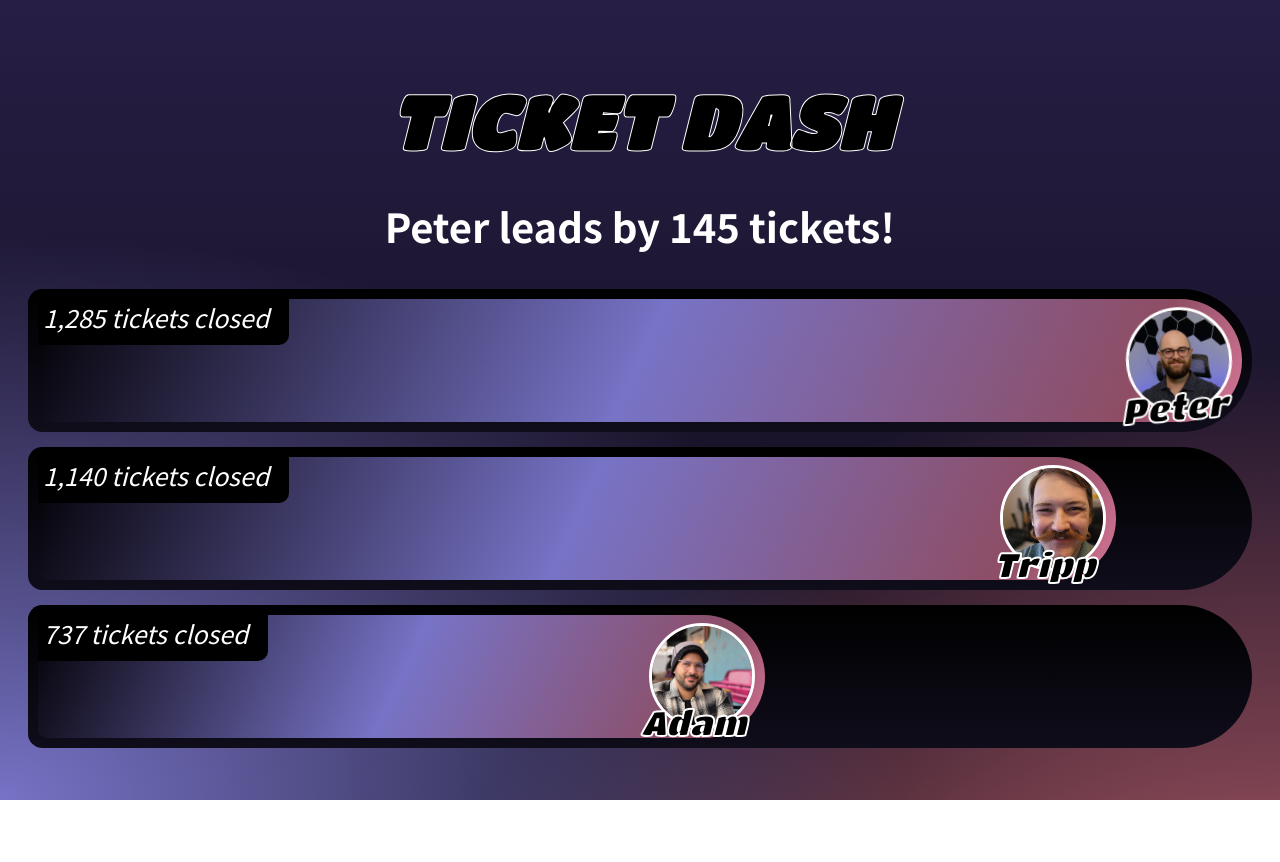
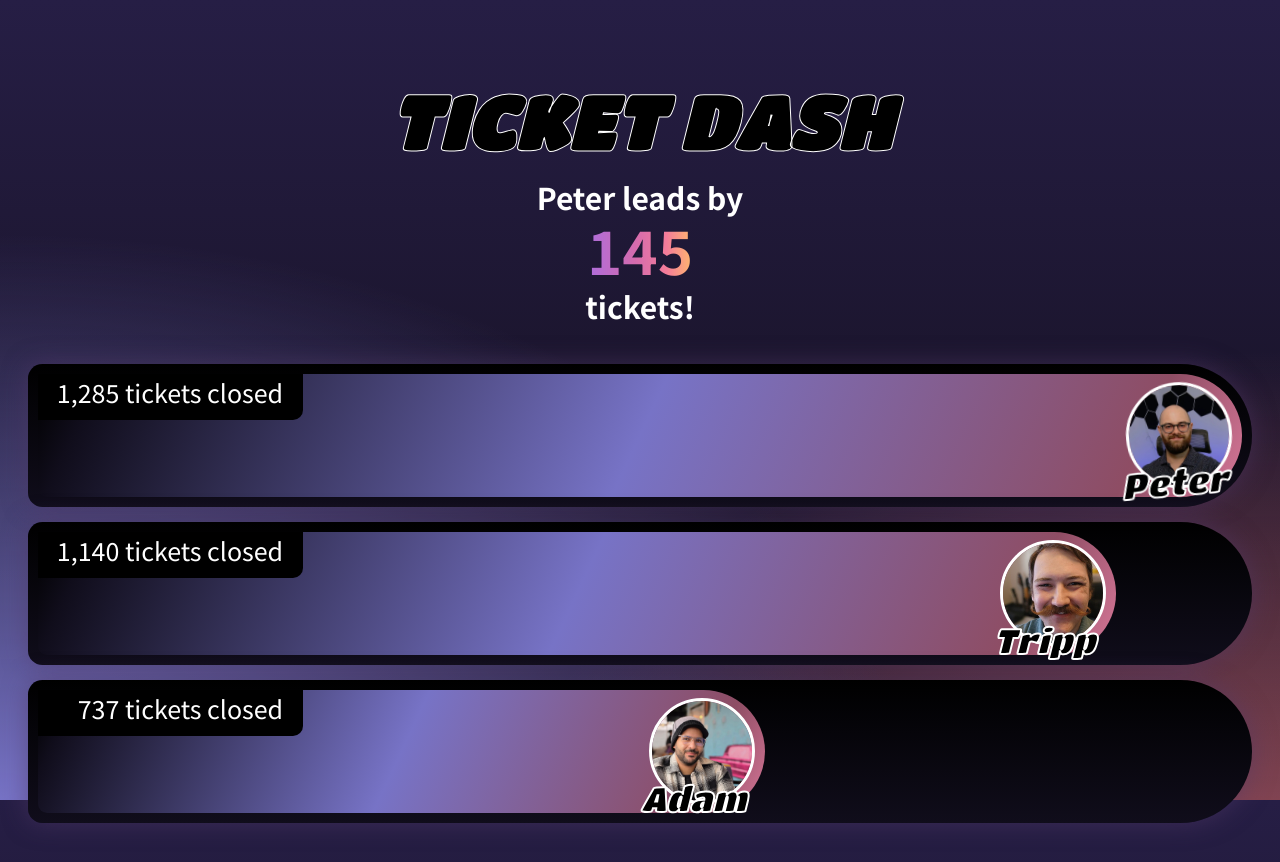
Before and after one commit to PxlH00t/TicketDash, a plain HTML site: page index.html in a window 1280 px wide. Before the commit the page ends 800 px from the top, so only its background shows below. Drawn offline with Linux system fonts and the light colour scheme.

Commit message:
gradients

```diff
--- a/index.html
+++ b/index.html
@@ -13,9 +13,12 @@
 </head>
 <body>
     <h1><i>TICKET DASH</i></h1>
-    <h2 id="race-results">Calculating results...</h2>
+    <div id="message-board">
+        <h2 id="race-winner"></h2>
+        <h2><span id="race-results"></span></h2>
+        <h2 id="race-message"></h2>
+    </div>
     <div id="race-container"></div>
-
     <template id="race-template">
         <div class="race-lane">
             <div class="race-track">
@@ -26,7 +29,7 @@
                     </div>
                 </div>
                 <div class="ticket-container">
-                    <i><span class="tickets"></span></i>
+                    <span class="tickets"></span>
                 </div>
             </div>
         </div>
--- a/script.js
+++ b/script.js
@@ -163,7 +163,7 @@ function setupRace() {
     raceProgress = 0;
     updateRacerPositions();
 
-    document.getElementById("race-results").textContent =
+    document.getElementById("race-message").textContent =
         "Calculating results...";
 }
 
@@ -256,10 +256,12 @@ function updateTrackResults(leaders) {
 
 // Display race results
 function showResults() {
+    const winner = document.getElementById("race-winner");
     const results = document.getElementById("race-results");
+    const racemessage = document.getElementById("race-message");
 
     if (racers.length === 0) {
-        results.textContent = "No racers available.";
+        racemessage.textContent = "No racers available.";
         return;
     }
 
@@ -277,22 +279,23 @@ function showResults() {
     updateTrackResults(tiedLeaders);
 
     if (tiedLeaders.length > 1) {
-        results.textContent = tiedLeaders.length === racers.length
+        racemessage.textContent = tiedLeaders.length === racers.length
             ? "It's a tie!"
             : `${tiedLeaders.map(r => r.name).join(" & ")} are tied for the lead!`;
         return;
     }
 
     if (racers.length === 1) {
-        results.textContent = `${leader.name} is racing solo!`;
+        resracemessageults.textContent = `${leader.name} is racing solo!`;
         return;
     }
 
     const runnerUp = sortedRacers[1];
     const difference = leader.tickets - runnerUp.tickets;
-
+    winner.textContent = `${leader.name} leads by`;
     results.textContent =
-        `${leader.name} leads by ${difference.toLocaleString()} tickets!`;
+        `${difference.toLocaleString()}`;
+    racemessage.textContent = `tickets!`;
 }
 
 // Start or replay the race
--- a/style.css
+++ b/style.css
@@ -20,6 +20,7 @@ body {
 
     background-repeat: no-repeat;
     background-attachment: fixed;
+    min-width: 365px;
 }
 
 h1 {
@@ -30,11 +31,33 @@ h1 {
     margin-bottom: 0px;
 }
 
-#race-results {
+h2 {
     font-family: 'Noto Sans JP';
     color: white;
     text-align: center;
-    font-size: 40px;
+    font-size: 30px;
+    margin: 0px;
+    padding: 0px;
+    text-wrap: nowrap;
+}
+
+#race-results {
+    font-size: 60px;
+    background: linear-gradient(
+        90deg,
+        #AD6DDD 0%,
+        #D46BAE 45%,
+        #F47C9A 75%,
+        #FFB86C 100%
+    );
+    background-clip: text;
+    -webkit-background-clip: text;
+    -webkit-text-fill-color: transparent;
+    line-height: 1;
+}
+
+#race-message {
+    margin-bottom: 25px;
 }
 
 .race-track{
@@ -47,6 +70,7 @@ h1 {
     position: relative;
     display: flex;
     margin-bottom: 15px;
+    box-shadow: 0 0 25px rgba(84, 57, 106, 0.537);
 }
 
 .ticket-container {
@@ -57,6 +81,9 @@ h1 {
     padding-right: 20px;
     padding-bottom: 10px;
     border-radius: 0px 0px 10px 0px;
+    width: 240px;
+    display: flex;
+    justify-content: flex-end;
 }
 
 .tickets {
@@ -142,3 +169,11 @@ h1 {
     animation: winnerWiggle 1s ease-in-out infinite;
     transform-origin: center center;
 }
+
+#message-board {
+    min-height: 200px;
+    display: flex;
+    flex-direction: column;
+    align-items: center;
+    justify-content: center;
+}
```
